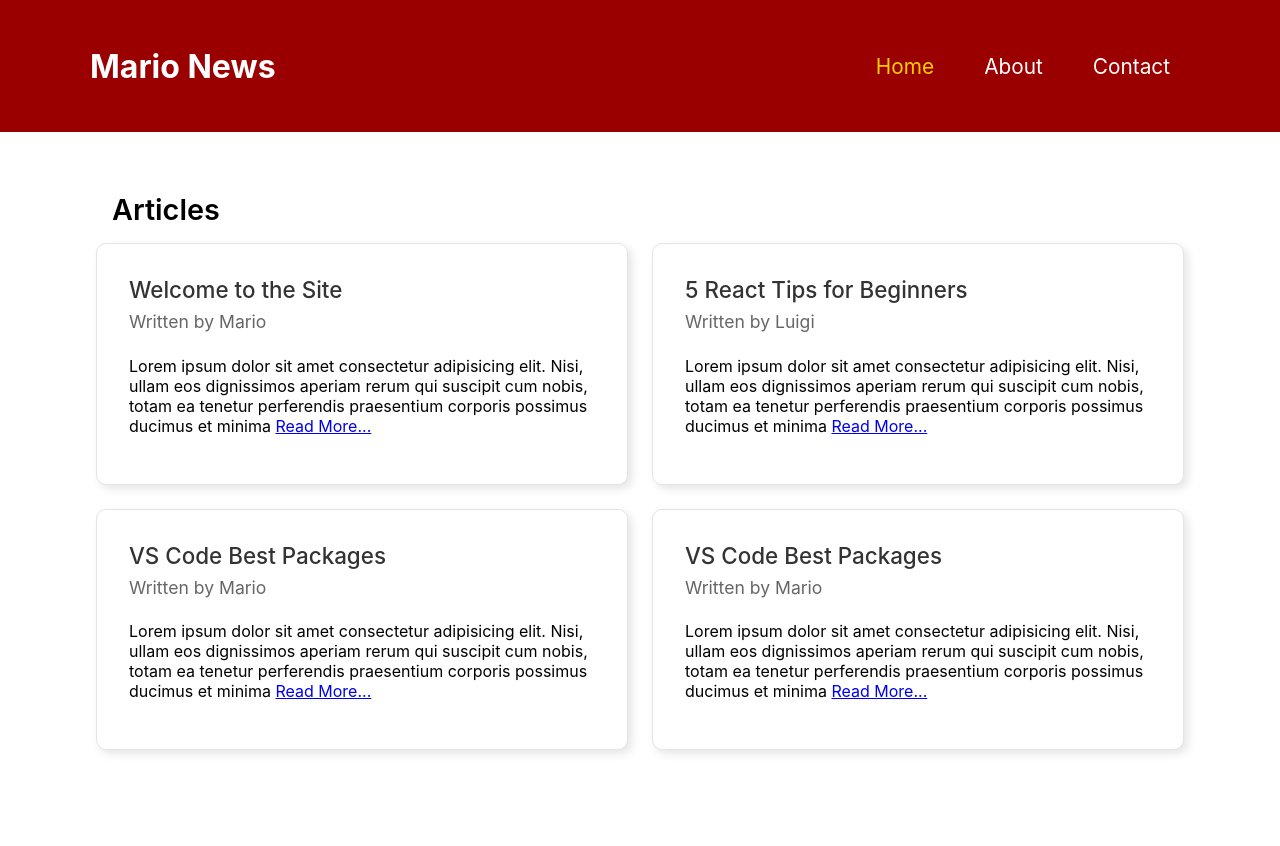
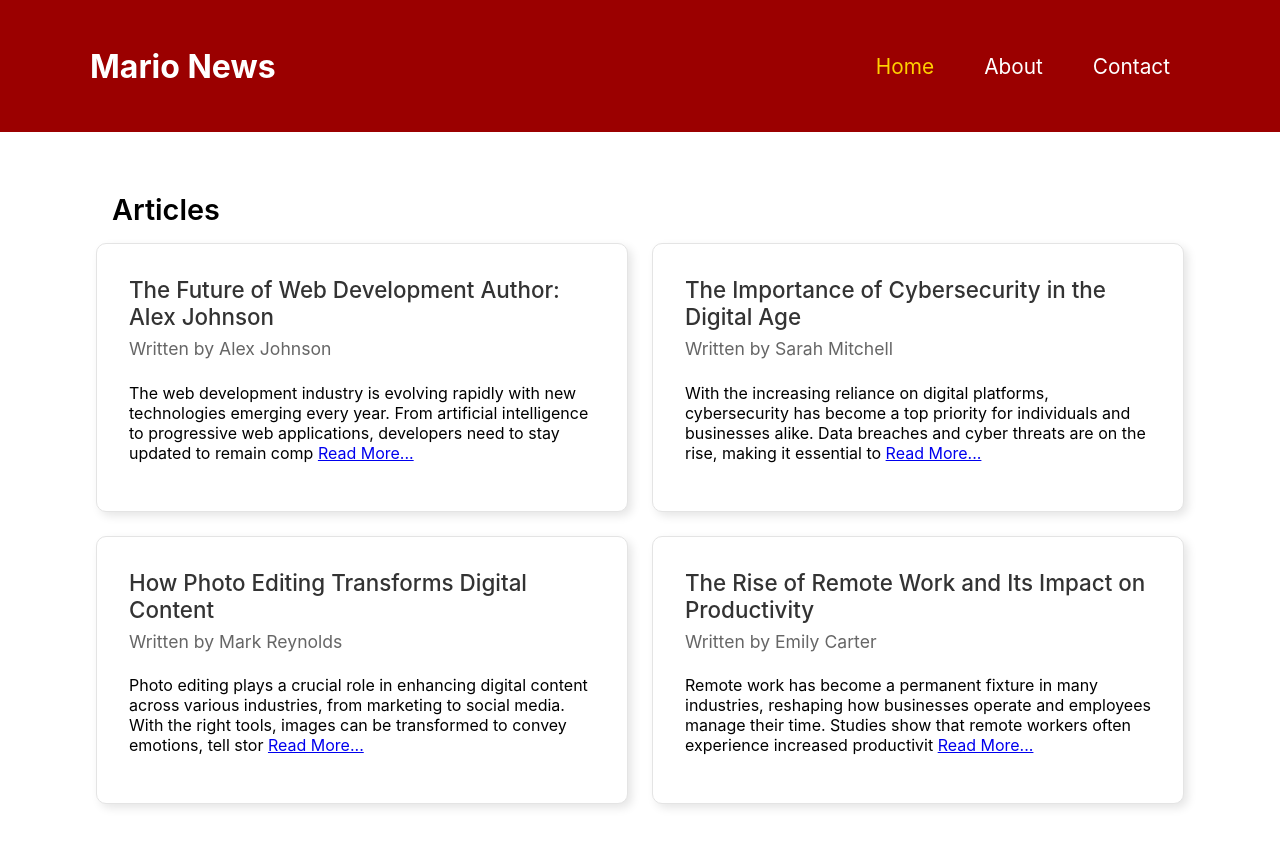
Before and after one commit to JamesBillate/practice_routing, a React (Create React App) app in the folder practice_routing/: page / in a window 1280 px wide. Shown: the top 846 px of the page. Before the commit the page ends 800 px from the top, so only its background shows below. Built offline with nearby package versions, Linux system fonts and the light colour scheme.

Commit message:
Change in info

```diff
--- a/practice_routing/src/App.jsx
+++ b/practice_routing/src/App.jsx
@@ -20,27 +20,27 @@ function App() {
   const articles = [
     {
       id: "1",
-      title: "Welcome to the Site",
-      author: "Mario",
-      body: "Lorem ipsum dolor sit amet consectetur adipisicing elit. Nisi, ullam eos dignissimos aperiam rerum qui suscipit cum nobis, totam ea tenetur perferendis praesentium corporis possimus ducimus et minima voluptatum. Numquam mollitia culpa consectetur unde illum est aut dicta eligendi vero molestias impedit sint, maiores saepe voluptas necessitatibus excepturi ducimus repudiandae, non quidem nobis veritatis! Libero neque, cumque illo est corrupti eaque recusandae ipsum, ut debitis vitae molestias deleniti voluptates distinctio sapiente autem. Tempore aperiam minima sit atque, tempora doloribus blanditiis id ipsum. Distinctio quos nisi, totam sunt ex voluptatum? Neque alias laborum ipsum doloremque fuga earum in autem. Hic alias omnis facilis facere eum assumenda deleniti ad, maiores laudantium temporibus odio non, molestiae dolorum! Quo mollitia ex sapiente maiores excepturi?",
+      title: "The Future of Web Development Author: Alex Johnson",
+      author: "Alex Johnson",
+      body: "The web development industry is evolving rapidly with new technologies emerging every year. From artificial intelligence to progressive web applications, developers need to stay updated to remain competitive. One of the biggest trends is the rise of AI-powered tools that assist in coding, debugging, and optimizing websites. Additionally, frameworks like React, Vue, and Angular continue to dominate front-end development, providing efficiency and scalability. As businesses seek faster and more dynamic web solutions, web developers must adapt and learn new technologies to stay ahead in the industry.",
     },
     {
       id: "2",
-      title: "5 React Tips for Beginners",
-      author: "Luigi",
-      body: "Lorem ipsum dolor sit amet consectetur adipisicing elit. Nisi, ullam eos dignissimos aperiam rerum qui suscipit cum nobis, totam ea tenetur perferendis praesentium corporis possimus ducimus et minima voluptatum. Numquam mollitia culpa consectetur unde illum est aut dicta eligendi vero molestias impedit sint, maiores saepe voluptas necessitatibus excepturi ducimus repudiandae, non quidem nobis veritatis! Libero neque, cumque illo est corrupti eaque recusandae ipsum, ut debitis vitae molestias deleniti voluptates distinctio sapiente autem. Tempore aperiam minima sit atque, tempora doloribus blanditiis id ipsum. Distinctio quos nisi, totam sunt ex voluptatum? Neque alias laborum ipsum doloremque fuga earum in autem. Hic alias omnis facilis facere eum assumenda deleniti ad, maiores laudantium temporibus odio non, molestiae dolorum! Quo mollitia ex sapiente maiores excepturi?",
+      title: " The Importance of Cybersecurity in the Digital Age",
+      author: "Sarah Mitchell",
+      body: "With the increasing reliance on digital platforms, cybersecurity has become a top priority for individuals and businesses alike. Data breaches and cyber threats are on the rise, making it essential to implement robust security measures. Organizations should focus on employee training, multi-factor authentication, and secure encryption methods to protect sensitive data. Additionally, regular security audits can help identify vulnerabilities before cybercriminals exploit them. Staying informed and proactive about cybersecurity can safeguard valuable information and maintain trust in digital interactions.",
     },
     {
       id: "3",
-      title: "VS Code Best Packages",
-      author: "Mario",
-      body: "Lorem ipsum dolor sit amet consectetur adipisicing elit. Nisi, ullam eos dignissimos aperiam rerum qui suscipit cum nobis, totam ea tenetur perferendis praesentium corporis possimus ducimus et minima voluptatum. Numquam mollitia culpa consectetur unde illum est aut dicta eligendi vero molestias impedit sint, maiores saepe voluptas necessitatibus excepturi ducimus repudiandae, non quidem nobis veritatis! Libero neque, cumque illo est corrupti eaque recusandae ipsum, ut debitis vitae molestias deleniti voluptates distinctio sapiente autem. Tempore aperiam minima sit atque, tempora doloribus blanditiis id ipsum. Distinctio quos nisi, totam sunt ex voluptatum? Neque alias laborum ipsum doloremque fuga earum in autem. Hic alias omnis facilis facere eum assumenda deleniti ad, maiores laudantium temporibus odio non, molestiae dolorum! Quo mollitia ex sapiente maiores excepturi?",
+      title: "How Photo Editing Transforms Digital Content",
+      author: "Mark Reynolds",
+      body: "Photo editing plays a crucial role in enhancing digital content across various industries, from marketing to social media. With the right tools, images can be transformed to convey emotions, tell stories, and improve engagement. Software like Adobe Photoshop, Lightroom, and AI-powered editors make it easier than ever to enhance image quality, adjust colors, and remove imperfections. Whether for professional photography or casual use, photo editing helps create visually appealing and impactful content. As technology advances, photo editing tools will continue to evolve, offering even more powerful and accessible features.",
     },
     {
       id: "4",
-      title: "VS Code Best Packages",
-      author: "Mario",
-      body: "Lorem ipsum dolor sit amet consectetur adipisicing elit. Nisi, ullam eos dignissimos aperiam rerum qui suscipit cum nobis, totam ea tenetur perferendis praesentium corporis possimus ducimus et minima voluptatum. Numquam mollitia culpa consectetur unde illum est aut dicta eligendi vero molestias impedit sint, maiores saepe voluptas necessitatibus excepturi ducimus repudiandae, non quidem nobis veritatis! Libero neque, cumque illo est corrupti eaque recusandae ipsum, ut debitis vitae molestias deleniti voluptates distinctio sapiente autem. Tempore aperiam minima sit atque, tempora doloribus blanditiis id ipsum. Distinctio quos nisi, totam sunt ex voluptatum? Neque alias laborum ipsum doloremque fuga earum in autem. Hic alias omnis facilis facere eum assumenda deleniti ad, maiores laudantium temporibus odio non, molestiae dolorum! Quo mollitia ex sapiente maiores excepturi?",
+      title: "The Rise of Remote Work and Its Impact on Productivity",
+      author: "Emily Carter",
+      body: "Remote work has become a permanent fixture in many industries, reshaping how businesses operate and employees manage their time. Studies show that remote workers often experience increased productivity, flexibility, and better work-life balance. However, remote work also comes with challenges, such as maintaining communication, collaboration, and team cohesion. Employers must implement effective digital tools and structured workflows to ensure efficiency. As the future of work continues to shift, companies will need to embrace hybrid models that combine remote and in-office work for maximum productivity and employee satisfaction.",
     },
   ];
 
--- a/practice_routing/src/components/About.js
+++ b/practice_routing/src/components/About.js
@@ -4,7 +4,7 @@ export default function About() {
   return (
     <div className="about">
       <h2>About</h2>
-      <p>Lorem ipsum dolor sit amet consectetur adipisicing elit. Tempore, quisquam. Tempora quod dolores a, at quis accusantium praesentium vitae beatae aliquam harum autem fugit! Unde repellendus est pariatur quia odit!</p>
+      <p>Mario News is a trusted source for up-to-date, reliable, and engaging news coverage. Our dedicated team of journalists and editors work tirelessly to deliver accurate and insightful reporting on global events, politics, technology, business, entertainment, and more. We believe in the power of journalism to inform, educate, and inspire our readers. At Mario News, we are committed to upholding the highest standards of integrity, transparency, and journalistic excellence.</p>
     </div>
   )
 }
--- a/practice_routing/src/components/Article.css
+++ b/practice_routing/src/components/Article.css
@@ -1,5 +1,5 @@
 .article {
-    margin: 3rem 6rem;
+    margin: 3rem 10rem;
 }
 
 .article h2 {
@@ -8,5 +8,6 @@
 }
 
 .article p {
+    line-height: 180%;
     font-size: 1.2rem;
 }
--- a/practice_routing/src/components/Contact.js
+++ b/practice_routing/src/components/Contact.js
@@ -12,7 +12,19 @@ export default function Contact() {
   return (
     <div className="contact">
       <h2>Hey {name}, Contact Us</h2>
-      <p>Lorem ipsum, dolor sit amet consectetur adipisicing elit. Ipsam explicabo laudantium nemo voluptas cum omnis error voluptate. Nihil numquam ipsum necessitatibus hic odit neque consequuntur dolor. Magni quos ratione iste.</p>
+      <p>We value your feedback and inquiries. If you have any questions, story tips, or collaboration opportunities, feel free to reach out to us.</p>
+      <ul>
+        <li>Email: contact@mario-news.com</li>
+        <li>Phone: +1 (555) 123-4567</li>
+        <li>Address: 123 News Avenue, New York, NY, USA</li>
+      </ul>
+      <p>Follow us on social media to stay updated with the latest news:</p>
+      <ul>
+        <li>Twitter: @MarioNews</li>
+        <li>Facebook: facebook.com/MarioNews</li>
+        <li>Instagram: @MarioNewsOfficial</li>
+      </ul>
+      <p>Thank you for choosing Mario News as your trusted news source!</p>
     </div>
   )
 }
--- a/practice_routing/src/components/Home.js
+++ b/practice_routing/src/components/Home.js
@@ -15,7 +15,7 @@ export default function Home({articles}) {
             <h3>{article.title}</h3>
             <h4>Written by {article.author}</h4>
             <p>{article.body.slice(0, 200)}
-              <span><Link to={`/articles/${article.id}`}>Read More...</Link></span>
+              <span> <Link to={`/articles/${article.id}`}>Read More...</Link></span>
             </p>
 
           </div>
```
